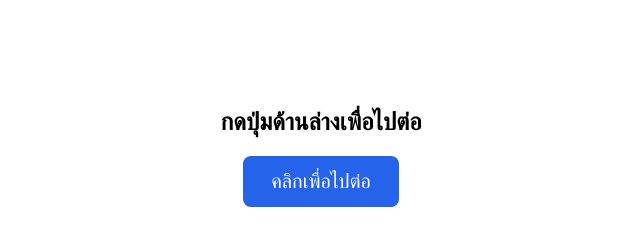
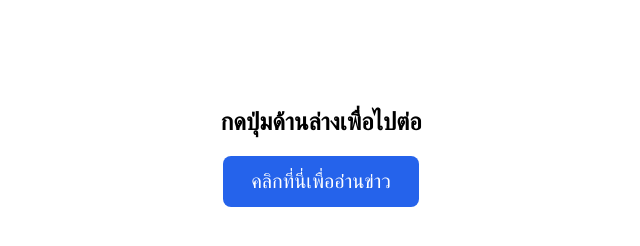
Before and after one commit to city2010v-hue/Go-shopee-to-fb, a plain HTML site: page index.html in a window 1280 px wide. Shown: the whole page, without its empty margins (319-959 px from the left). Drawn offline with Linux system fonts and the light colour scheme.

Commit message:
Update index.html
Update

```diff
--- a/index.html
+++ b/index.html
@@ -16,7 +16,7 @@
 </head>
 <body>
   <h2>กดปุ่มด้านล่างเพื่อไปต่อ</h2>
-  <button onclick="go()">คลิกเพื่อไปต่อ</button>
+  <button onclick="go()">คลิกที่นี่เพื่ออ่่านข่าว</button>
 
   <script>
     function go(){
```
